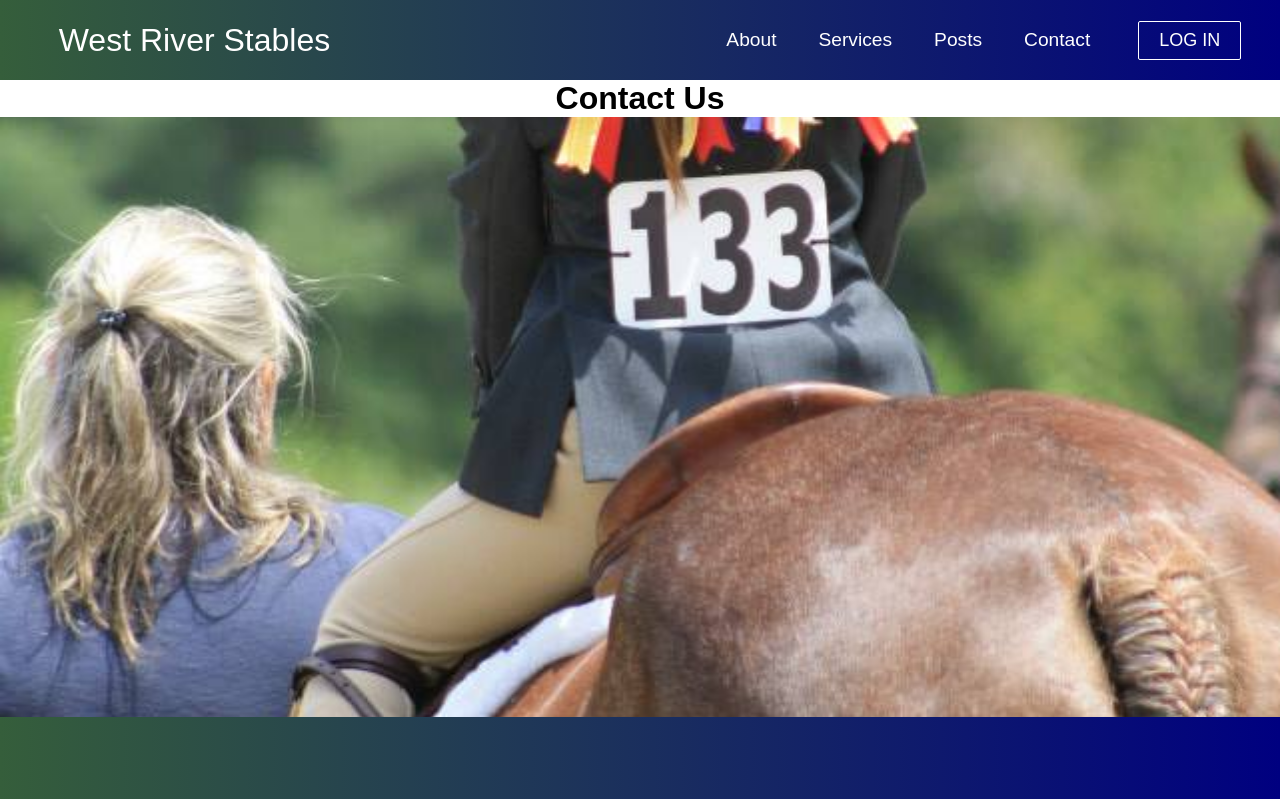
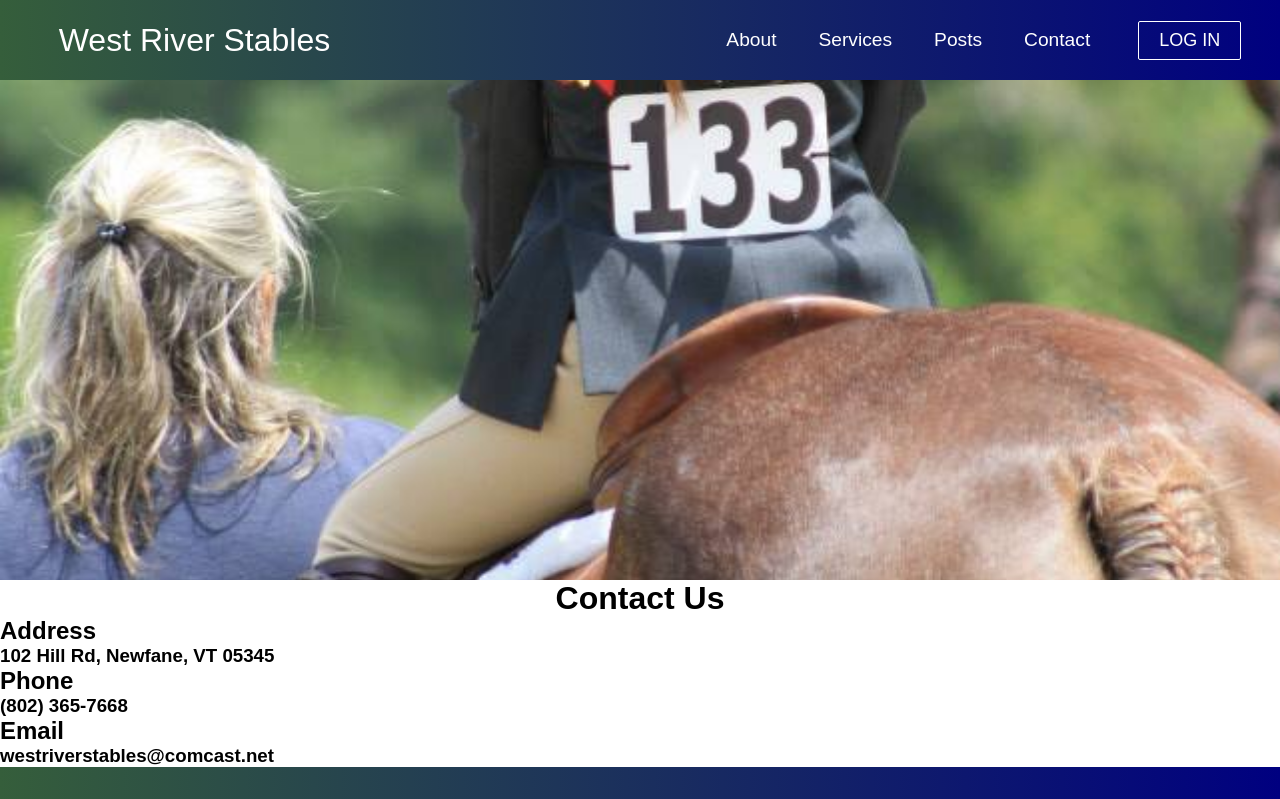
Before and after one commit to jrog20/wrs-website-react, a React (Create React App) app: page /contact in a window 1280 px wide. Shown: the top 799 px of the page. Built offline with nearby package versions, Linux system fonts and the light colour scheme; no server answers.

Commit message:
Add content and resize background images

```diff
--- a/src/App.css
+++ b/src/App.css
@@ -44,7 +44,7 @@
 }
 
 .background-image {
-  height: 600px;
+  height: 500px;
   background-size: cover;
   background-position: center;
 }
--- a/src/components/About.js
+++ b/src/components/About.js
@@ -1,6 +1,6 @@
 import React from 'react';
 import haying2 from '../assets/images/haying2.jpeg';
-import Bios from './Bios';
+// import Bios from './Bios';
 
 function About() {
   return (
@@ -8,6 +8,8 @@ function About() {
       <div className='background-image' style={{ backgroundImage: `url(${haying2})` }} alt="Horse">
       </div>
       <div>
+        <h1>About Us:</h1>
+        <p>Nestled in the West River Valley, West River Stables is a full-service equestrian facility, owned and managed by Roger Poitras and Howard Osgood. English riding lessons are available for every level from beginners to advanced riders</p>
         <h2>Our Mission:</h2>
         <p>To land on Mars or discover a new planet.</p>
       </div>
--- a/src/components/Contact.js
+++ b/src/components/Contact.js
@@ -4,9 +4,15 @@ import youngstudentshowing from '../assets/images/youngstudentshowing.jpeg';
 function Contact() {
   return (
     <>
+      <div className='background-image resize-image' style={{ backgroundImage: `url(${youngstudentshowing})` }} alt="Horse">
+      </div>
       <h1>Contact Us</h1>
-      <div className='background-image' style={{ backgroundImage: `url(${youngstudentshowing})` }} alt="Horse">
-      </div>
+      <h2>Address</h2>
+      <h3>102 Hill Rd, Newfane, VT 05345</h3>
+      <h2>Phone</h2>
+      <h3>(802) 365-7668</h3>
+      <h2>Email</h2>
+      <h3>westriverstables@comcast.net</h3>
     </>
   );
 };
```
